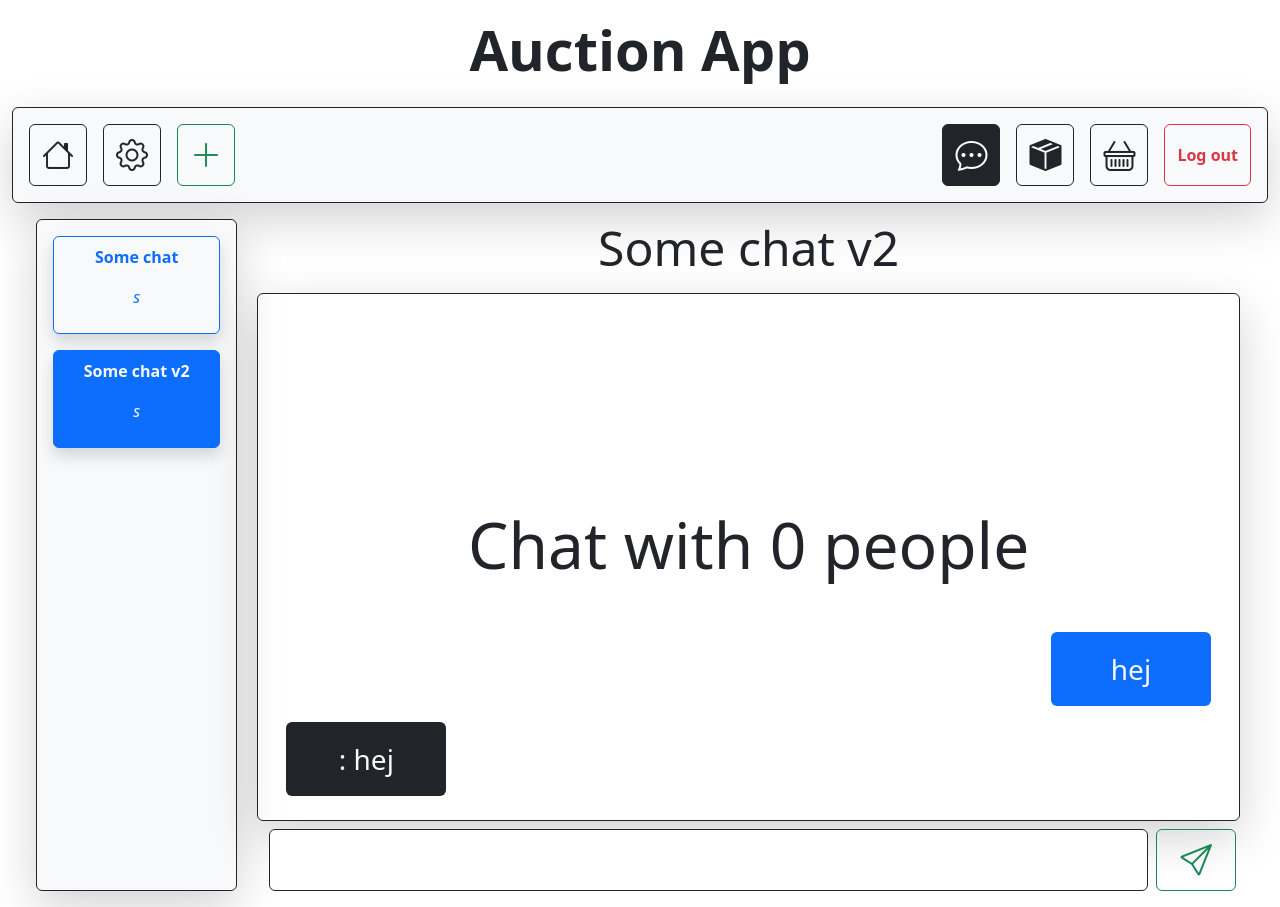
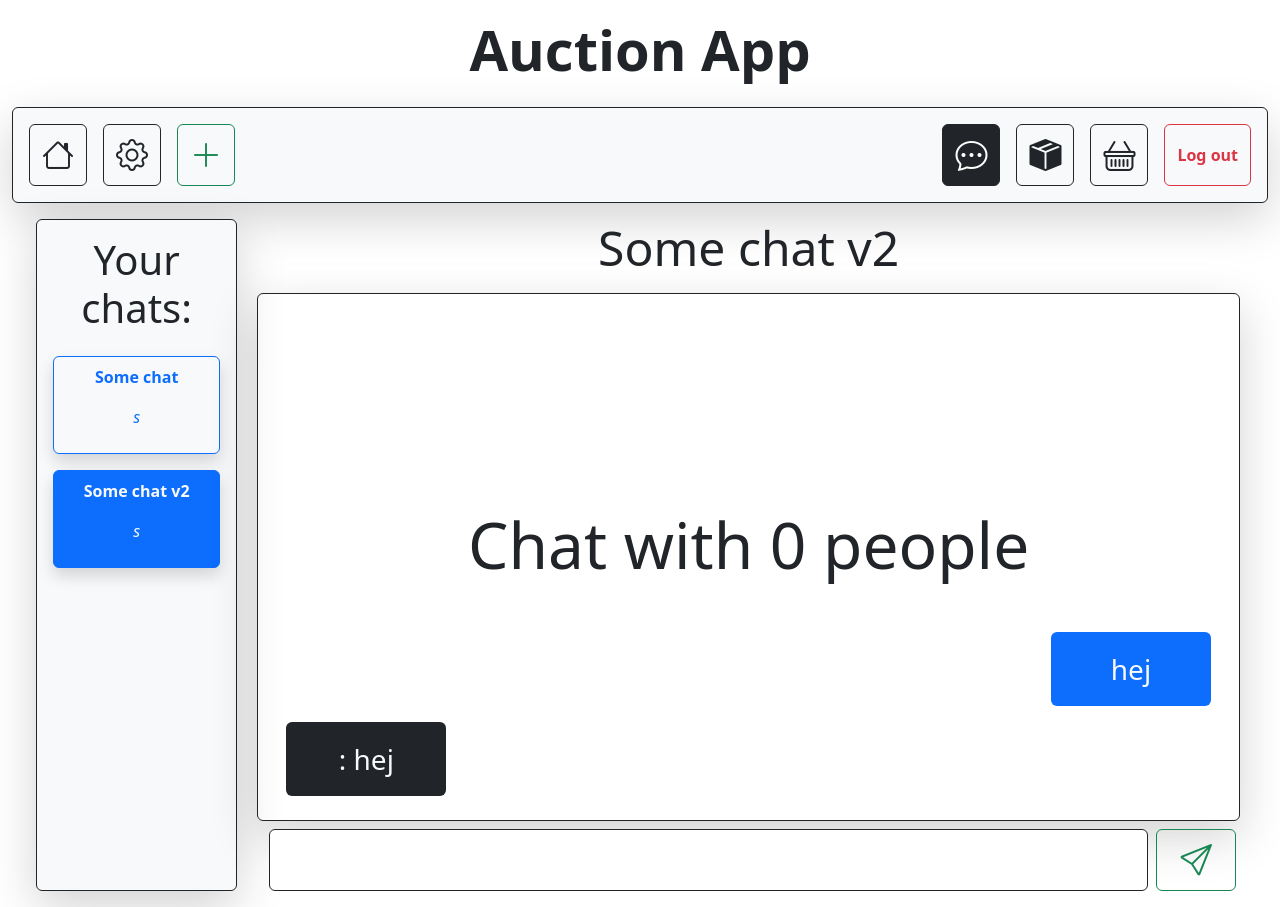
Before and after one commit to OskarProgrammer/AuctionAPP, a React (Vite) app: page /chats in a window 1280 px wide. Built offline with nearby package versions, Linux system fonts and the light colour scheme; data requests are answered from the project's data file.

Commit message:
Adding header to chats side bar

```diff
--- a/src/pages/ChatsPage/ChatsPage.jsx
+++ b/src/pages/ChatsPage/ChatsPage.jsx
@@ -75,7 +75,7 @@ export const ChatsPage = () => {
             "ownerID": currentUser.id,
             "ownerName": currentUser.login,
             "message": newMessage,
-            "createdAt" : new Date(),
+            "createdAt" : new Date()
         }
 
         try {
@@ -109,7 +109,7 @@ export const ChatsPage = () => {
 
             {/* left side of the layout */}
             <div className="col-lg-2 col-md-3 col-sm-3 col-3 bg-light d-flex flex-column gap-3 p-3 shadow-lg border border-dark rounded sideBar">
-
+                <h3 className="display-6 text-center">Your chats: </h3>
                 {/* displaying chats of user */}
                 {chats.map((chat)=>(
                     <div    className={`container-fluid d-flex flex-column shadow p-2
```
